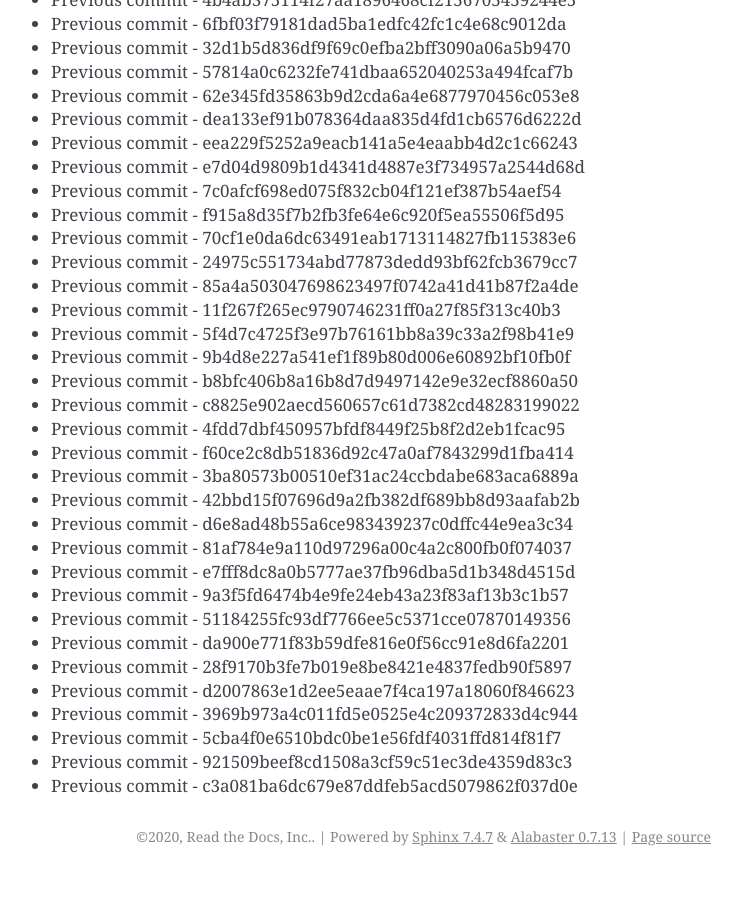
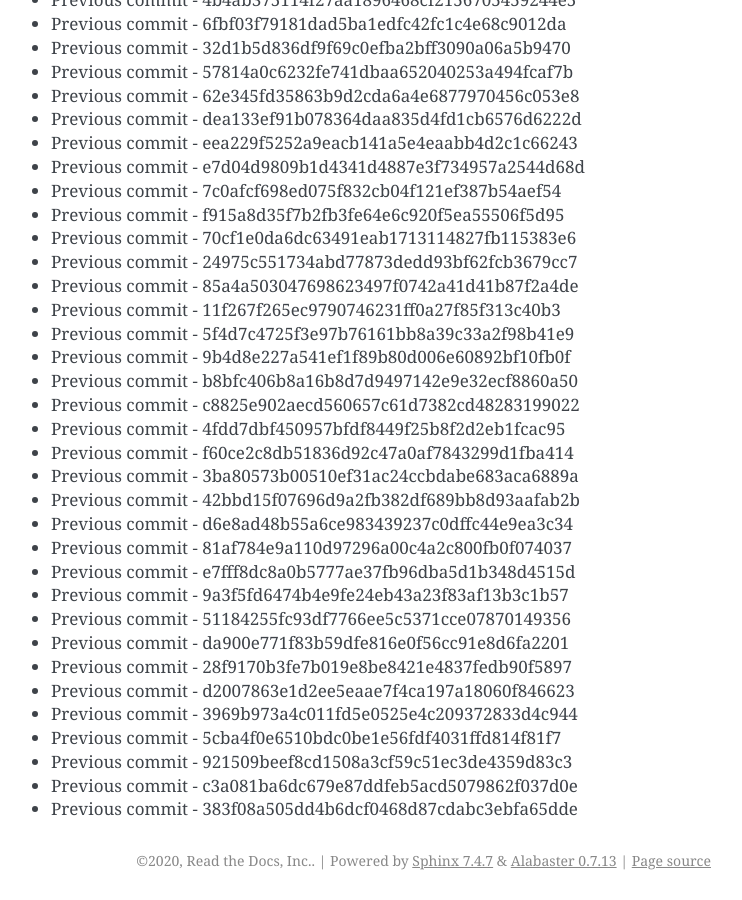
Before and after one commit to readthedocs/rtd-git-stresstest, a Sphinx documentation site: the page built from docs/updates.rst, in a window 1280 px wide and 900 px high, scrolled down 99198 px. Shown: the whole window, without its empty margins (399-1141 px from the left). Built offline with Sphinx 7.4.7, drawn with Linux system fonts in a browser that asks for light colours; before the commit the page ends 100074 px from its top, so only the background shows below that.

Commit message:
Generating commit from previous: 383f08a505dd4b6dcf0468d87cdabc3ebfa65dde

```diff
--- a/docs/updates.rst
+++ b/docs/updates.rst
@@ -4200,3 +4200,4 @@ It can be tested for any performance characteristics.
 * Previous commit - 5cba4f0e6510bdc0be1e56fdf4031ffd814f81f7
 * Previous commit - 921509beef8cd1508a3cf59c51ec3de4359d83c3
 * Previous commit - c3a081ba6dc679e87ddfeb5acd5079862f037d0e
+* Previous commit - 383f08a505dd4b6dcf0468d87cdabc3ebfa65dde
```
